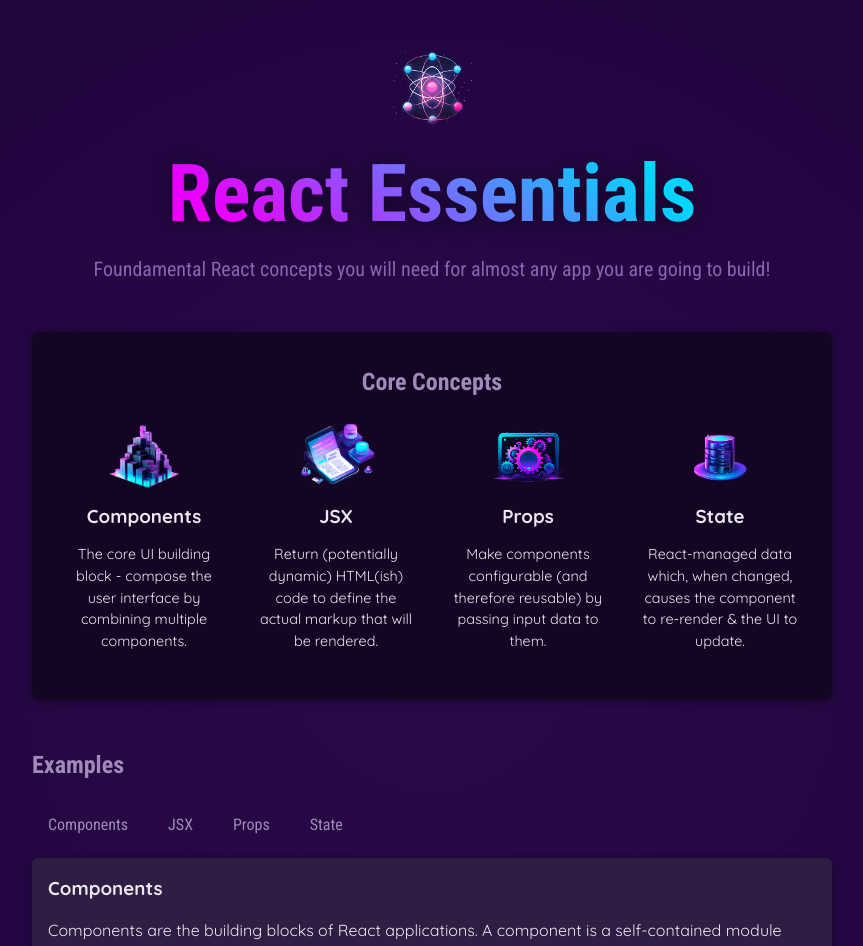
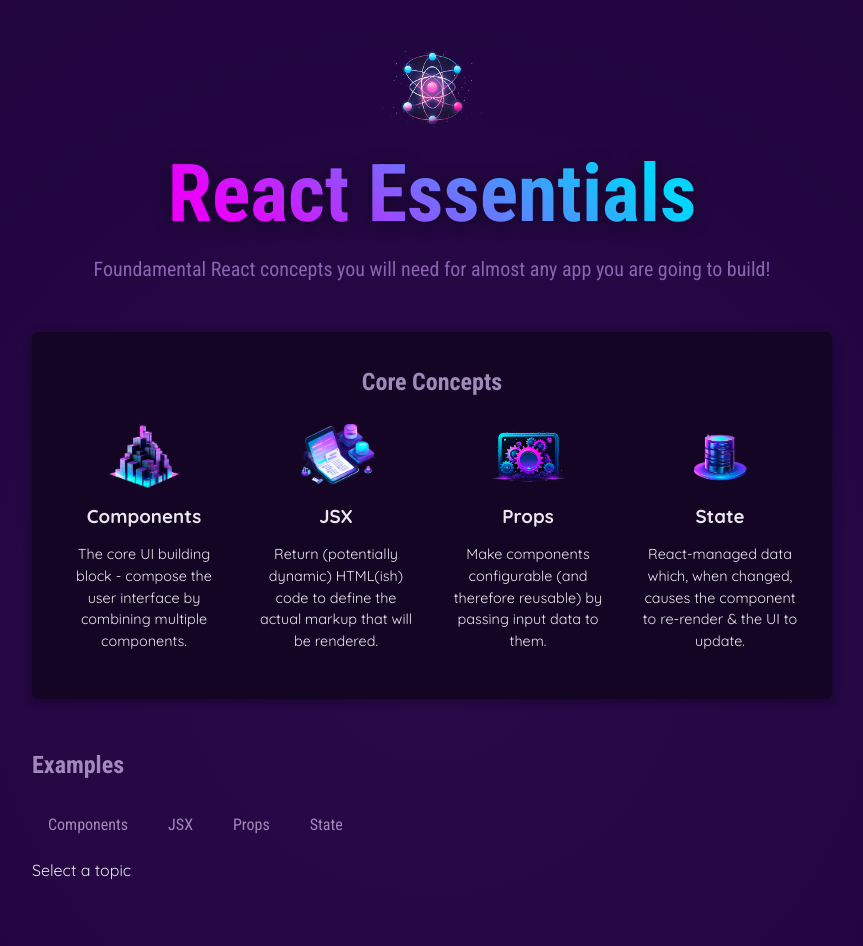
Before and after one commit to marroccuandrea/Progetto-inizio, a React (Vite) app: page / in a window 1280 px wide. Shown: the top 946 px of the page, without its empty margins (208-1071 px from the left). Built offline with nearby package versions, Linux system fonts and the light colour scheme.

Commit message:
Rendering condizionale del contenuto

```diff
--- a/src/App.jsx
+++ b/src/App.jsx
@@ -7,7 +7,7 @@
 
 function App() {
   //Richiamo useState, serve a React per rieseguire il codice e aggiornare la UI
-  const [selectedTopic, setSelectedTopic] = useState("components");
+  const [selectedTopic, setSelectedTopic] = useState();
   function handleSelect(selectedButton) {
     setSelectedTopic(selectedButton);
   }
@@ -39,6 +39,8 @@
             <TabButton onSelect={() => handleSelect("props")}>Props</TabButton>
             <TabButton onSelect={() => handleSelect("state")}>State</TabButton>
           </menu>
+          {!selectedTopic ? <p>Select a topic</p> : null}
+          {selectedTopic ? (
             <div id="tab-content">
               <h3>{EXAMPLES[selectedTopic].title}</h3>
               <p>{EXAMPLES[selectedTopic].description}</p>
@@ -46,6 +48,7 @@
                 <code>{EXAMPLES[selectedTopic].code}</code>
               </pre>
             </div>
+          ) : null}
         </section>
       </main>
     </div>
```
Lines whose indentation alone changed are shown as unchanged.
